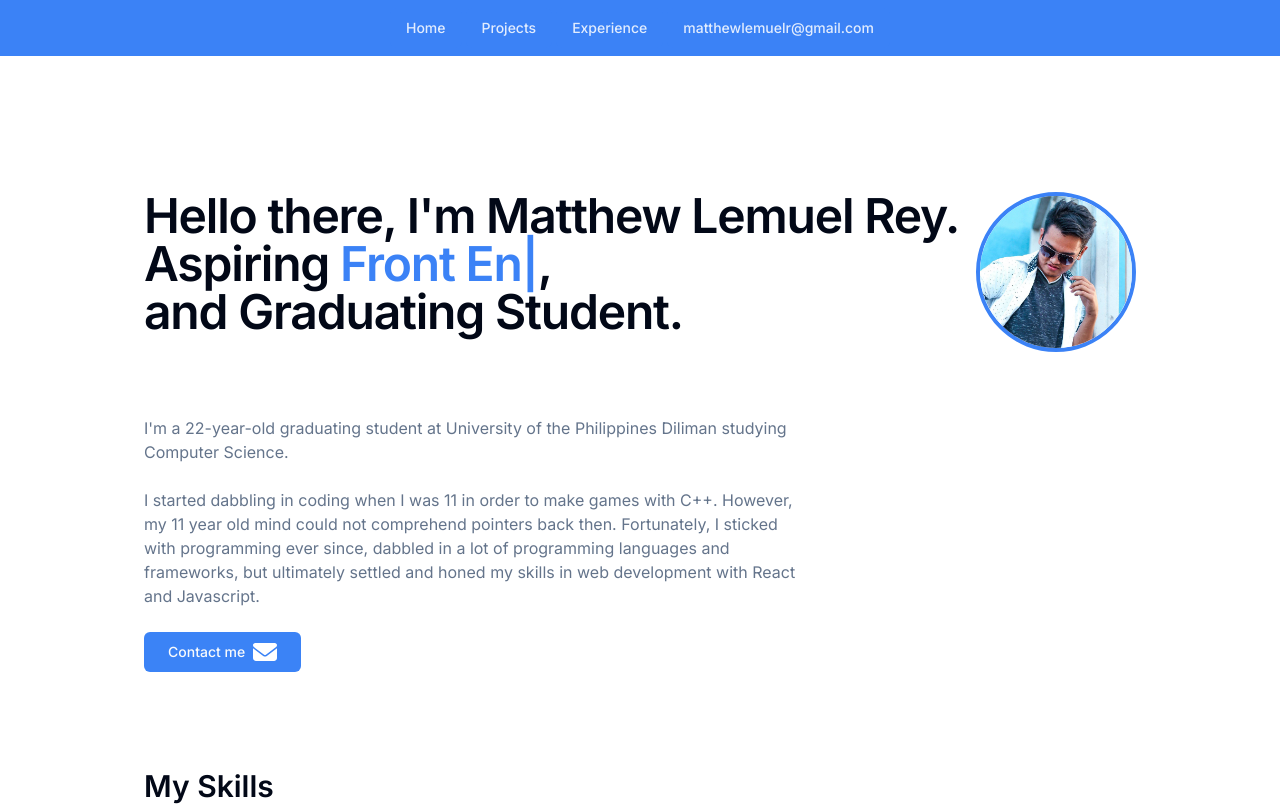
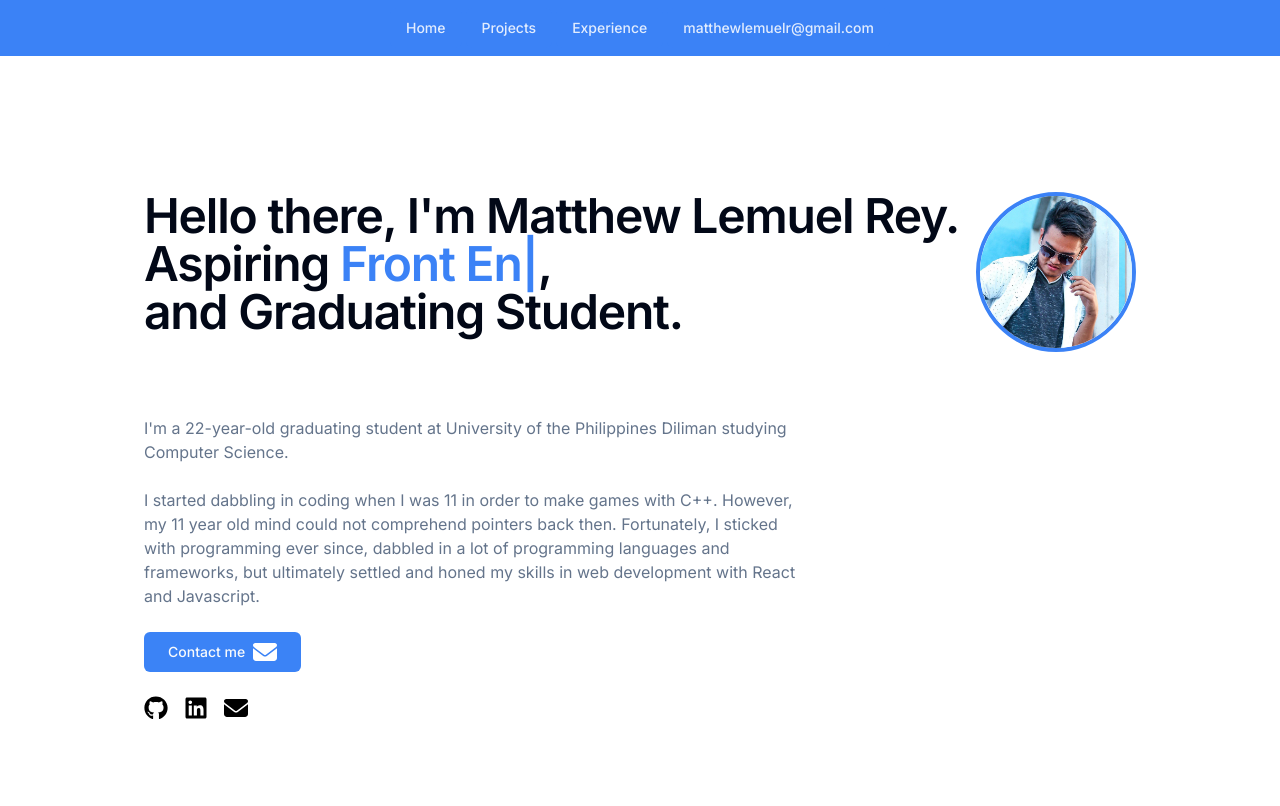
Before and after one commit to mlrey7/portfolio, a Next.js app: page / in a window 1280 px wide. Shown: the top 806 px of the page. Built offline with nearby package versions, Linux system fonts and the light colour scheme.

Commit message:
Add github linkedin and mail buttons

```diff
--- a/src/app/page.tsx
+++ b/src/app/page.tsx
@@ -4,10 +4,11 @@
 import Timeline from "@/components/Timeline";
 import { Button, buttonVariants } from "@/components/ui/button";
 import { cn } from "@/lib/utils";
-import { faEnvelope } from "@fortawesome/free-solid-svg-icons";
 import { FontAwesomeIcon } from "@fortawesome/react-fontawesome";
 import Image from "next/image";
 import Link from "next/link";
+import { faGithub, faLinkedin } from "@fortawesome/free-brands-svg-icons";
+import { faEnvelope } from "@fortawesome/free-solid-svg-icons";
 
 export default function Home() {
   return (
@@ -55,6 +56,28 @@
               className="w-6 h-6 text-white ml-2"
             />
           </a>
+          <div className="flex gap-4">
+            <Link href={"https://github.com/mlrey7"}>
+              <FontAwesomeIcon
+                icon={faGithub}
+                className="w-6 h-6 text-black hover:text-blue-500"
+              />
+            </Link>
+            <Link
+              href={"https://www.linkedin.com/in/matthew-lemuel-rey-714714276/"}
+            >
+              <FontAwesomeIcon
+                icon={faLinkedin}
+                className="w-6 h-6 text-black hover:text-blue-500"
+              />
+            </Link>
+            <a href="mailto:matthewlemuelr@gmail.com">
+              <FontAwesomeIcon
+                icon={faEnvelope}
+                className="w-6 h-6 text-black hover:text-blue-500"
+              />
+            </a>
+          </div>
         </div>
       </section>
 
```
